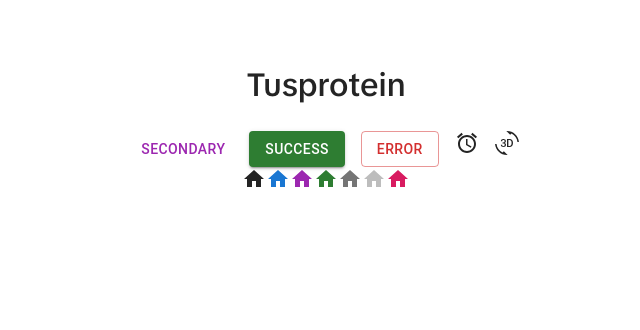
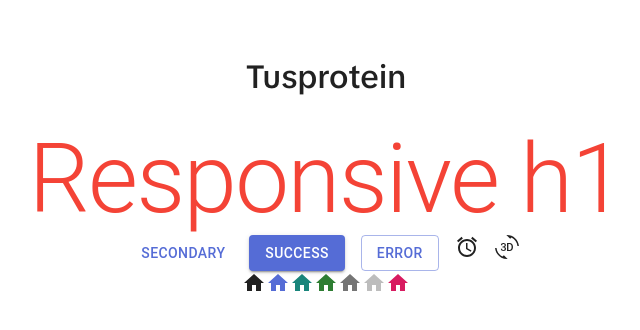
Before and after one commit to TusProtein/trello-project, a React (Vite) app: page / in a window 1280 px wide. Shown: the top 330 px of the page, without its empty margins (314-954 px from the left). Built offline with nearby package versions, Linux system fonts and the light colour scheme.

Commit message:
add Css Baseline and createTheme

```diff
--- a/src/App.jsx
+++ b/src/App.jsx
@@ -5,11 +5,15 @@ import AccessAlarmIcon from '@mui/icons-material/AccessAlarm'
 import ThreeDRotation from '@mui/icons-material/ThreeDRotation'
 import HomeIcon from '@mui/icons-material/Home'
 import { pink } from '@mui/material/colors'
+import Typography from '@mui/material/Typography'
 
 function App() {
   return (
     <>
       <h1>Tusprotein</h1>
+      <Typography variant="h1" color="text.secondary">
+        Responsive h1
+      </Typography>
       <div
         style={{
           display: 'flex',
@@ -17,13 +21,9 @@ function App() {
           gap: '16px'
         }}
       >
-        <Button color="secondary">Secondary</Button>
-        <Button variant="contained" color="success">
-          Success
-        </Button>
-        <Button variant="outlined" color="error">
-          Error
-        </Button>
+        <Button>Secondary</Button>
+        <Button variant="contained">Success</Button>
+        <Button variant="outlined">Error</Button>
         <AccessAlarmIcon />
         <ThreeDRotation />
       </div>
--- a/src/index.css
+++ b/src/index.css
@@ -5,8 +5,6 @@
   font-weight: 400;
 
   color-scheme: light dark;
-  color: #242424;
-  background-color: rgba(255, 255, 255, 0.87);
 
   font-synthesis: none;
   text-rendering: optimizeLegibility;
--- a/src/main.jsx
+++ b/src/main.jsx
@@ -1,10 +1,16 @@
 import { StrictMode } from 'react'
 import { createRoot } from 'react-dom/client'
+import CssBaseline from '@mui/material/CssBaseline'
 import './index.css'
+import { ThemeProvider } from '@mui/material/styles'
 import App from './App.jsx'
+import theme from './theme'
 
 createRoot(document.getElementById('root')).render(
   <StrictMode>
-    <App />
+    <ThemeProvider theme={theme}>
+      <CssBaseline />
+      <App />
+    </ThemeProvider>
   </StrictMode>
 )
--- /dev/null
+++ b/src/theme.js
@@ -0,0 +1,23 @@
+import { createTheme } from '@mui/material/styles'
+import { red } from '@mui/material/colors'
+
+// Create a theme instance.
+const theme = createTheme({
+  cssVariables: true,
+  palette: {
+    primary: {
+      main: '#556cd6'
+    },
+    secondary: {
+      main: '#19857b'
+    },
+    error: {
+      main: red.A400
+    },
+    text: {
+      secondary: red[500]
+    }
+  }
+})
+
+export default theme
```
